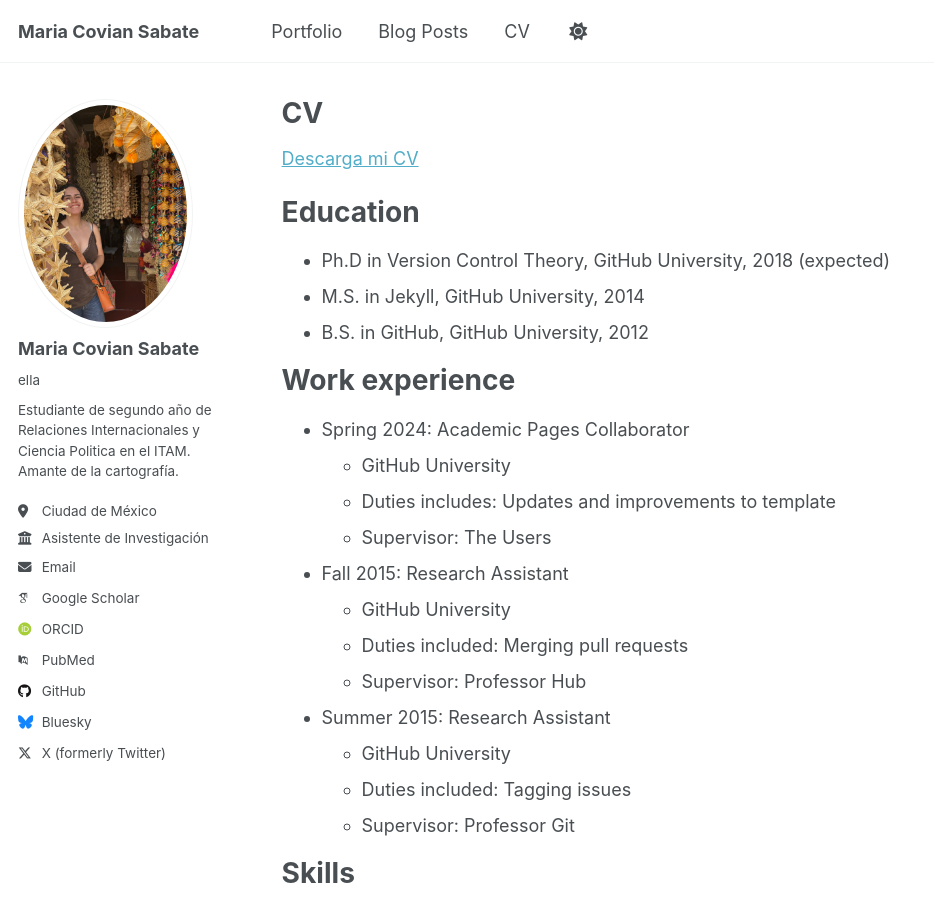
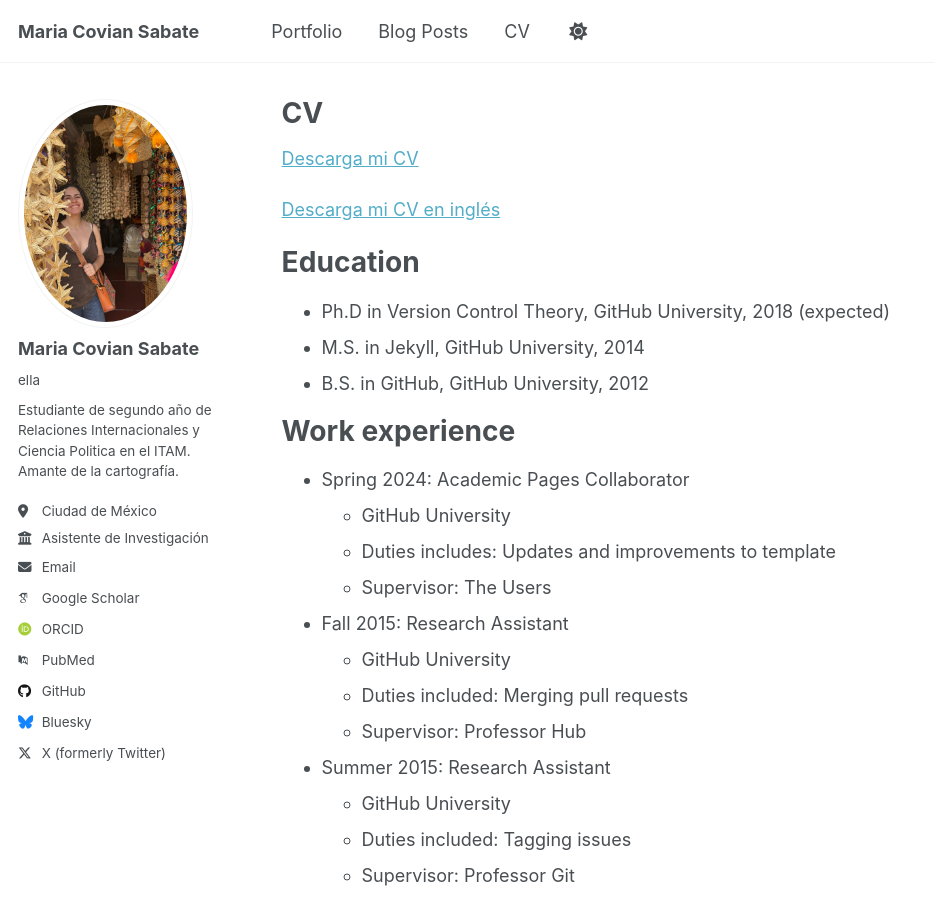
Before and after one commit to MariaCovSabate/MariaCovSabate.github.io, a Jekyll site: the page built from _pages/cv.md, in a window 1280 px wide and 900 px high. Shown: the whole window, without its empty margins (0-934 px from the left). Built offline with Jekyll 4.4.1, drawn with Linux system fonts in a browser that asks for light colours; some web fonts are replaced; a script that is not in the unit is left out.

Commit message:
Update cv.md

```diff
--- a/_pages/cv.md
+++ b/_pages/cv.md
@@ -14,6 +14,14 @@
    target="_blank"
    download>
   Descarga mi CV
+</a>
+
+
+<a href="{{ site.baseurl }}/CV_eng.pdf"
+   class="cv-button"
+   target="_blank"
+   download>
+  Descarga mi CV en inglés
 </a>
 
 
```
